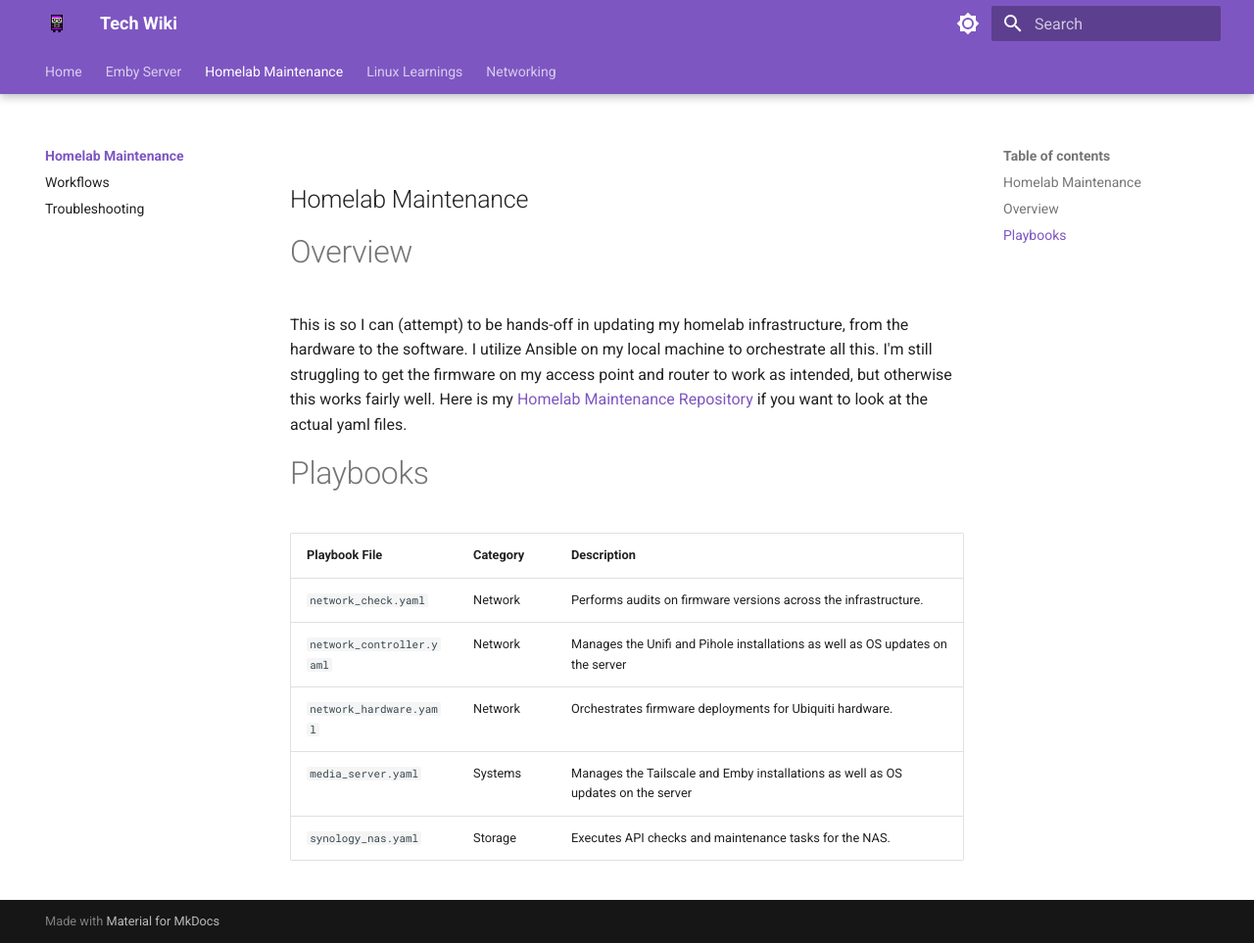
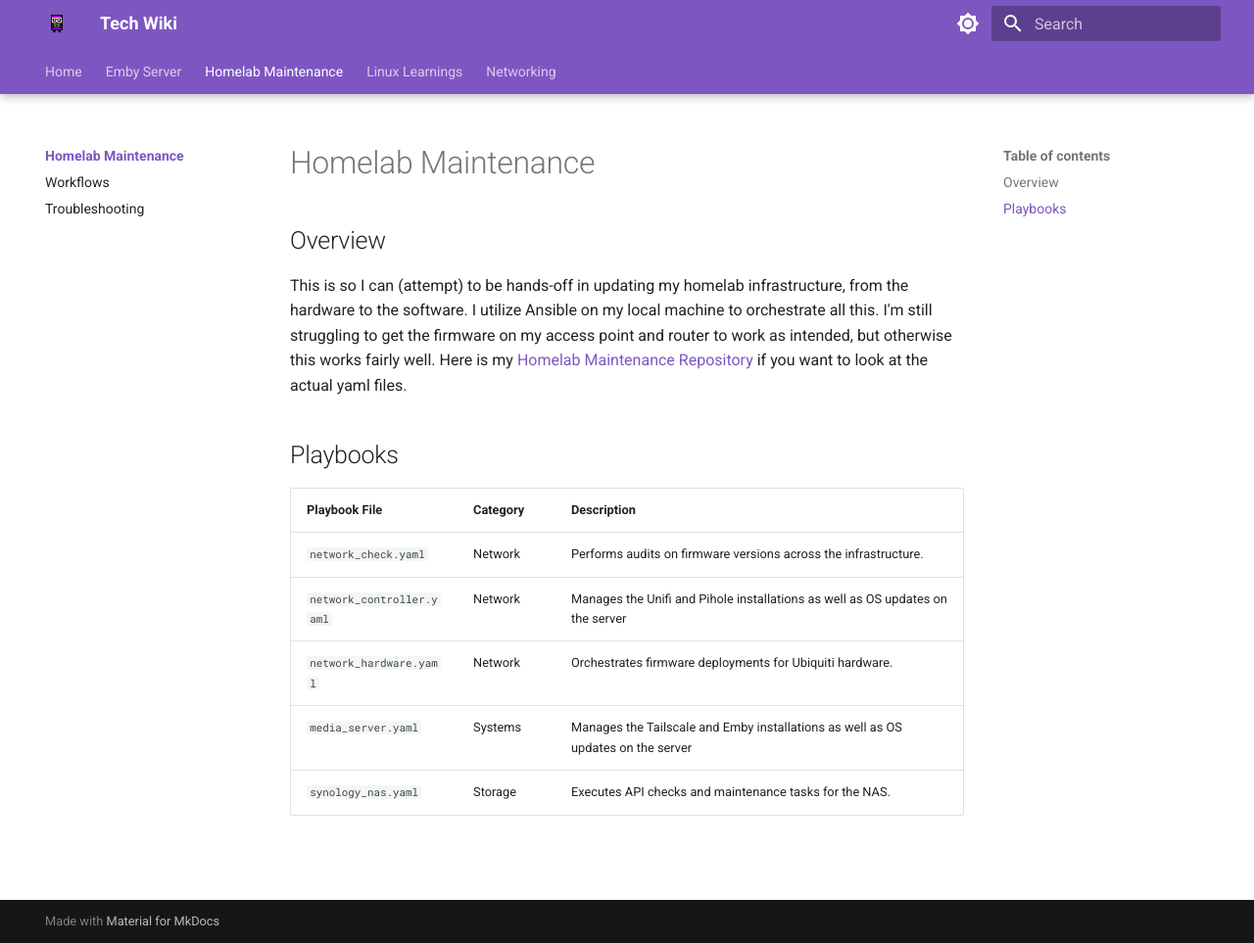
Before and after one commit to caleb-stults/tech-wiki, an MkDocs documentation site: the page built from docs/homelab-maintenance/index.md, in a window 1280 px wide and 963 px high. Shown: the whole window at 98% size. Built offline with MkDocs 1.6.1 and Material for MkDocs 9.7.7, drawn with Linux system fonts in a browser that asks for light colours.

Commit message:
updating formatting

```diff
--- a/docs/homelab-maintenance/index.md
+++ b/docs/homelab-maintenance/index.md
@@ -1,9 +1,9 @@
-## Homelab Maintenance
+# Homelab Maintenance
 
-# Overview
+## Overview
 This is so I can (attempt) to be hands-off in updating my homelab infrastructure, from the hardware to the software. I utilize Ansible on my local machine to orchestrate all this. I'm still struggling to get the firmware on my access point and router to work as intended, but otherwise this works fairly well. Here is my [Homelab Maintenance Repository](https://github.com/caleb-stults/homelab-maintenance) if you want to look at the actual yaml files.
 
-# Playbooks
+## Playbooks
 | Playbook File | Category | Description |
 | :--- | :--- | :--- |
 | `network_check.yaml` | Network | Performs audits on firmware versions across the infrastructure. |
```
